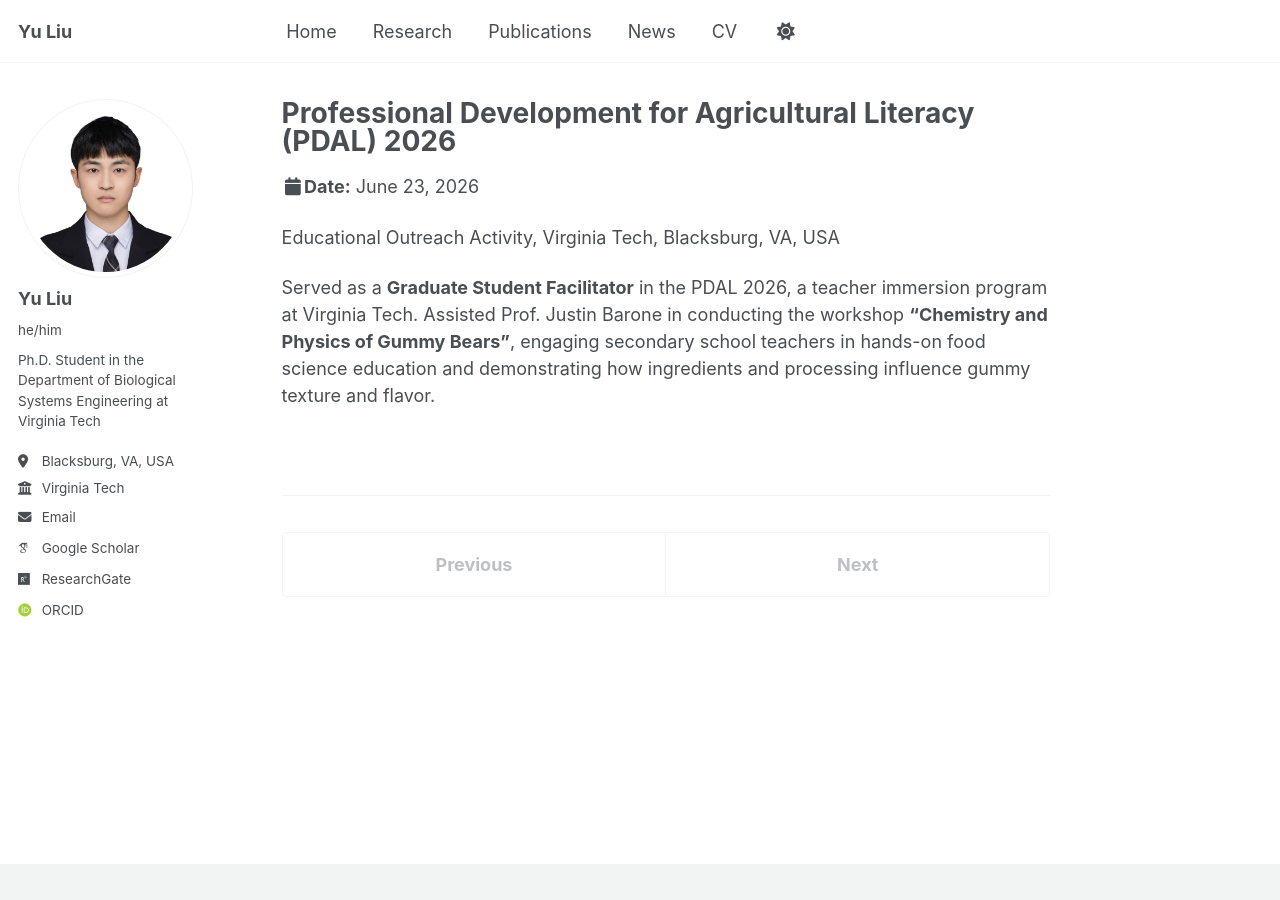
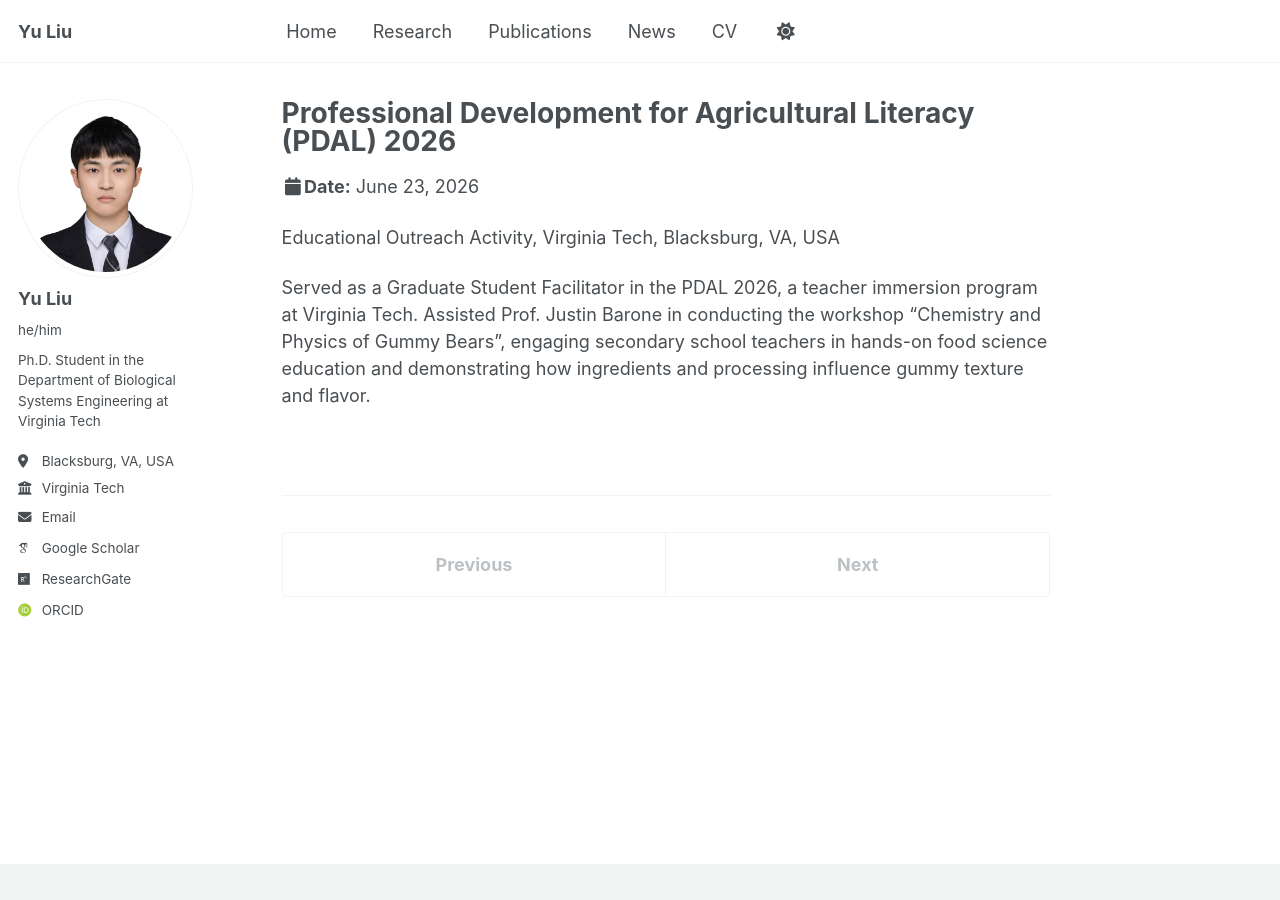
Before and after one commit to yuliu0322/yuliu0322.github.io, a Jekyll site: the page built from _talks/2026-06-23-PADL Activity.md, in a window 1280 px wide. Built offline with Jekyll 4.4.1, drawn with Linux system fonts in a browser that asks for light colours; some web fonts are replaced; a script bundle is joined from its source files by our own code; library files that are not in the unit come from our copies.

```diff
--- a/_talks/2026-06-23-PADL Activity.md
+++ b/_talks/2026-06-23-PADL Activity.md
@@ -10,4 +10,4 @@ location: "Blacksburg, VA, USA"
 
 Educational Outreach Activity, Virginia Tech, Blacksburg, VA, USA
 
-Served as a **Graduate Student Facilitator** in the PDAL 2026, a teacher immersion program at Virginia Tech. Assisted Prof. Justin Barone in conducting the workshop **"Chemistry and Physics of Gummy Bears"**, engaging secondary school teachers in hands-on food science education and demonstrating how ingredients and processing influence gummy texture and flavor.
+Served as a Graduate Student Facilitator in the PDAL 2026, a teacher immersion program at Virginia Tech. Assisted Prof. Justin Barone in conducting the workshop "Chemistry and Physics of Gummy Bears", engaging secondary school teachers in hands-on food science education and demonstrating how ingredients and processing influence gummy texture and flavor.
```
